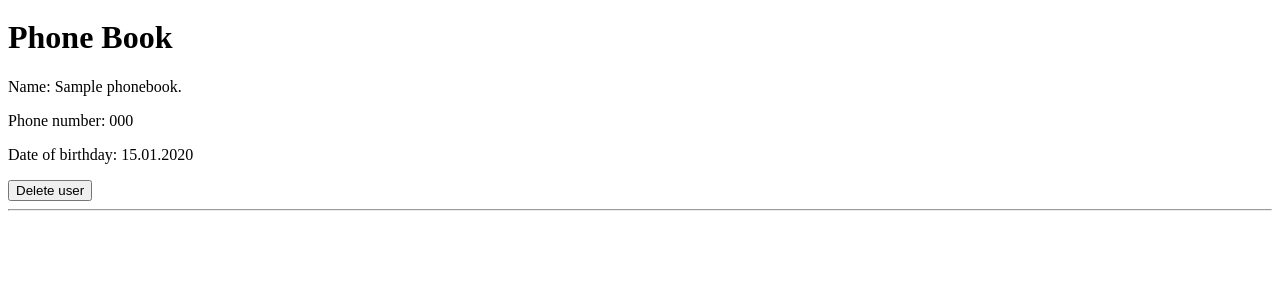
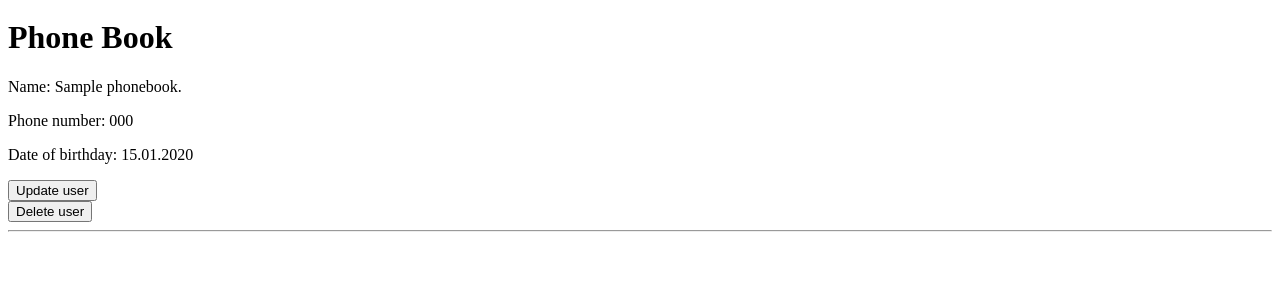
Before and after one commit to hillel-i-python-pro-i-2022-08-26/homework_django__alex-matveenko, a Django app: page /phone-book/ in a window 1280 px wide. Shown: the part 160-460 px from the top of the page. Run offline with Django 4.2, Linux system fonts and the light colour scheme; tables that the repository leaves empty hold one stand-in row (values such as "Sample post").

Commit message:
add update user and add info to readme

```diff
--- a/core/settings.py
+++ b/core/settings.py
@@ -122,4 +122,6 @@ DEFAULT_AUTO_FIELD = "django.db.models.BigAutoField"
 DATE_INPUT_FORMATS = [
     "%d-%m-%Y",
     "%d.%m.%Y",
+    "%Y-%m-%d",
+    "%Y-%d-%m",
 ]
--- a/phone_book/urls.py
+++ b/phone_book/urls.py
@@ -9,5 +9,6 @@ urlpatterns = [
     path("add-user/", views.add_user, name="add_user"),
     path("search-user/", views.search_user_info, name="user_search"),
     path("vieaw-user/", views.show_user_info, name="user_info"),
-    path('delete-user/<int:pk>/', views.delete_user, name="delete_user"),
+    path("delete-user/<int:pk>/", views.delete_user, name="delete_user"),
+    path("user/update-user/<int:pk>/", views.update_user_info, name="update_user"),
 ]
--- a/phone_book/views.py
+++ b/phone_book/views.py
@@ -23,7 +23,7 @@ def add_user(request: HttpRequest) -> HttpResponse:
         form = AddUserForm(request.POST)
         if form.is_valid():
             form.save()
-            messages.success(request, 'User has been created successfully.')
+            messages.success(request, "User has been created successfully.")
             return redirect("phone_book:index")
     else:
         form = AddUserForm()
@@ -57,8 +57,21 @@ def show_user_info(request: HttpRequest) -> HttpResponse:
     )
 
 
-def delete_user(request, pk: PhoneBook.pk) -> HttpResponse:
+def delete_user(request: HttpRequest, pk: PhoneBook.pk) -> HttpResponse:
     contact = get_object_or_404(PhoneBook, pk=pk)
     contact.delete()
-    messages.success(request, f'User {contact.name} deleted.')
-    return redirect('phone_book:index')
+    messages.success(request, f"User {contact.name} deleted.")
+    return redirect("phone_book:index")
+
+
+def update_user_info(request: HttpRequest, pk: PhoneBook.pk) -> HttpResponse:
+    contact = get_object_or_404(PhoneBook, pk=pk)
+    if request.method == "POST":
+        form = AddUserForm(request.POST, instance=contact)
+        if form.is_valid():
+            form.save()
+            messages.success(request, "User has been updated successfully.")
+            return redirect("phone_book:index")
+        else:
+            form = AddUserForm(instance=contact)
+        return render(request, "phone_book/update_user.html", {"title": "Update User", "form": form})
--- /dev/null
+++ b/templates/phone_book/helpers/_update_button.html
@@ -0,0 +1,4 @@
+<form action="{% url 'phone_book:update_user' contact.pk %}" method="post">
+    {% csrf_token %}
+    <input type="submit" value="Update user">
+</form>
--- a/templates/phone_book/index.html
+++ b/templates/phone_book/index.html
@@ -11,7 +11,8 @@
         <p>Phone number: {{ contact.phone }}</p>
         <p>Date of birthday: {{ contact.birthday_date|date:"d.m.Y" }}</p>
 
-        {% include 'phone_book/delete_user.html' %}
+        {% include 'phone_book/helpers/_update_button.html' %}
+        {% include 'phone_book/helpers/_delete_button.html' %}
         <hr>
     {% endfor %}
 
--- a/templates/phone_book/user_info.html
+++ b/templates/phone_book/user_info.html
@@ -9,7 +9,9 @@
     <p>Name: {{ contact.name }}.</p>
     <p>Phone number: {{ contact.phone }}</p>
     <p>Date of birthday: {{ contact.birthday_date|date:"d.m.Y" }}</p>
-    {% include 'phone_book/delete_user.html' %}
+
+    {% include 'phone_book/helpers/_update_button.html' %}
+    {% include 'phone_book/helpers/_delete_button.html' %}
     <hr>
     <a href="{% url 'phone_book:user_search' %}"><- Back to search</a>
 
```
Also changed, not shown: templates/phone_book/update_user.html (added, +16 -0 lines), README.md, templates/phone_book/helpers/_delete_button.html (renamed from templates/phone_book/delete_user.html).
